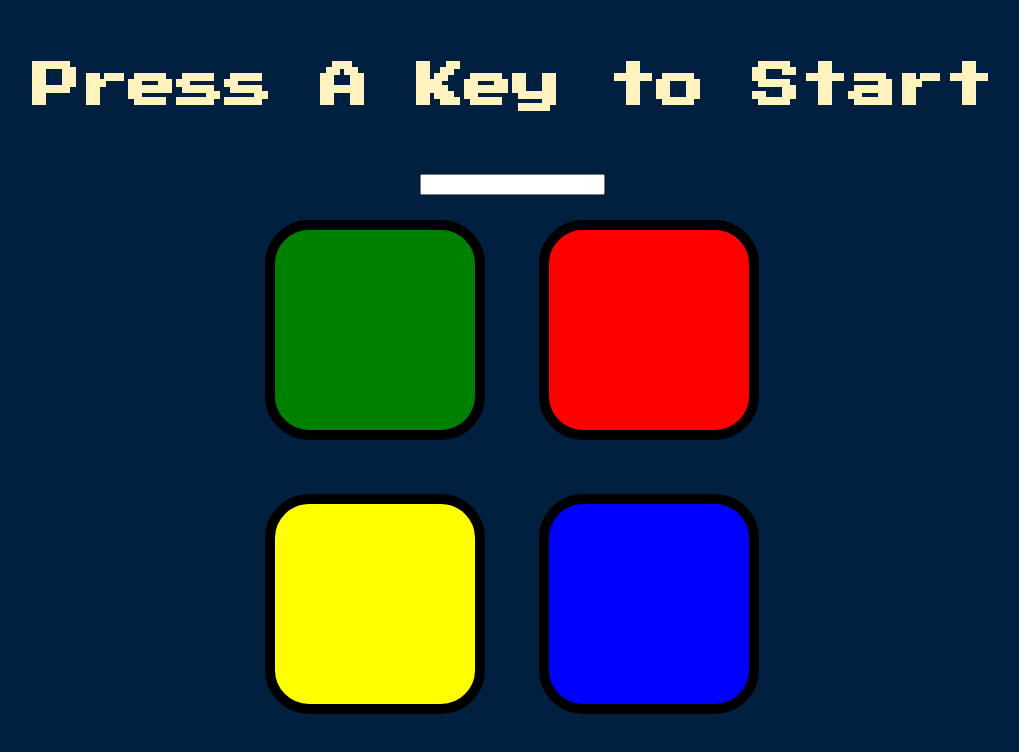
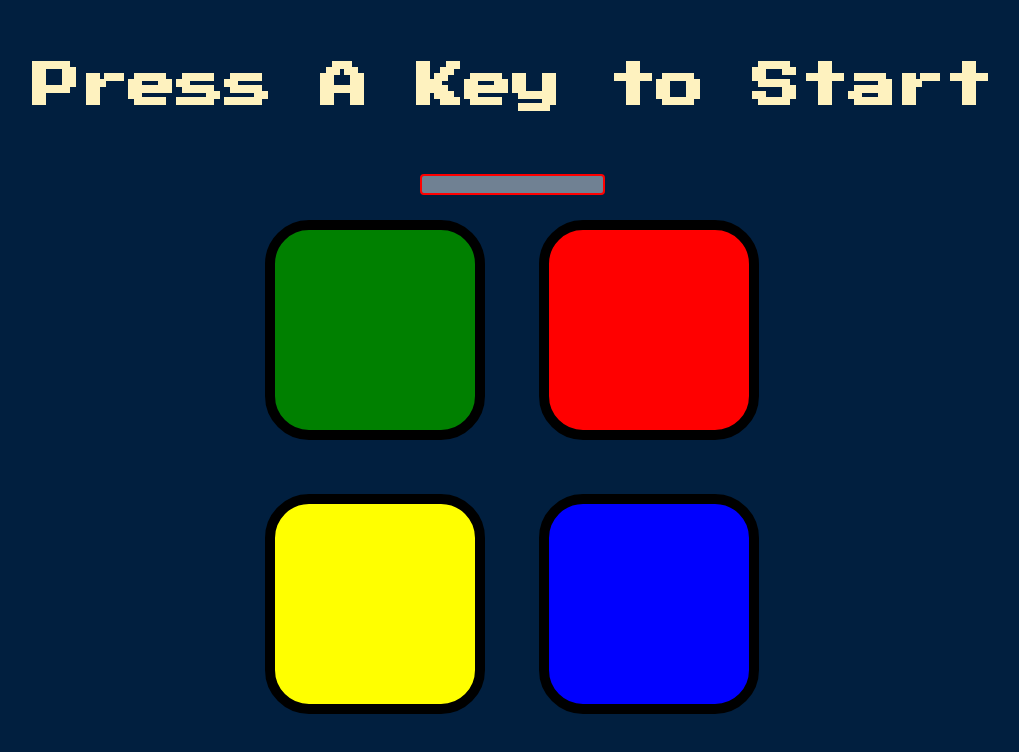
Before and after one commit to SidSM22/Simon-Game, a plain HTML site: page index.html in a window 1280 px wide. Shown: the whole page, without its empty margins (128-1147 px from the left). Drawn offline with nearby package versions, Linux system fonts and the light colour scheme.

Commit message:
Update styles.css

```diff
--- a/styles.css
+++ b/styles.css
@@ -51,3 +51,8 @@ body {
   box-shadow: 0 0 20px white;
   background-color: grey;
 }
+input[type=text] {
+  border: 2px solid red;
+  border-radius: 4px;
+  background-color:rgba(255, 255, 255, 0.437);
+}
```
